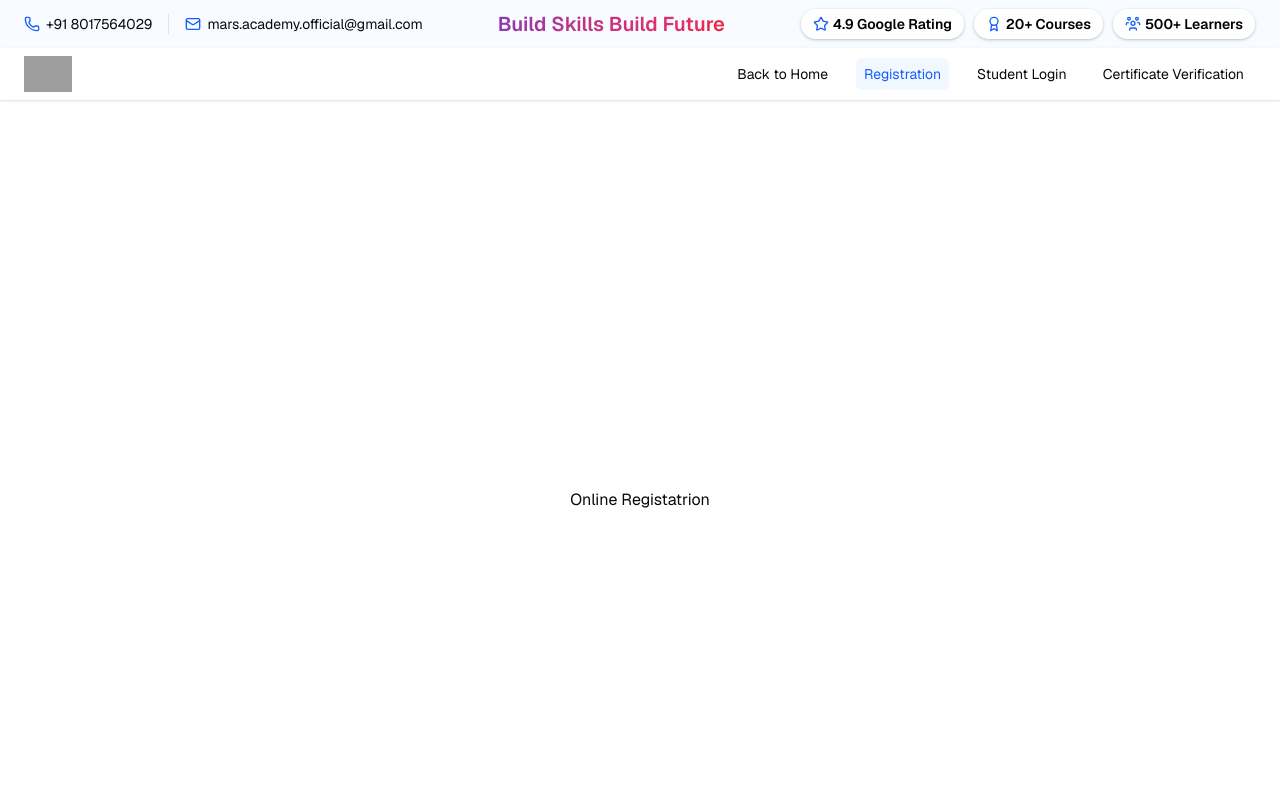
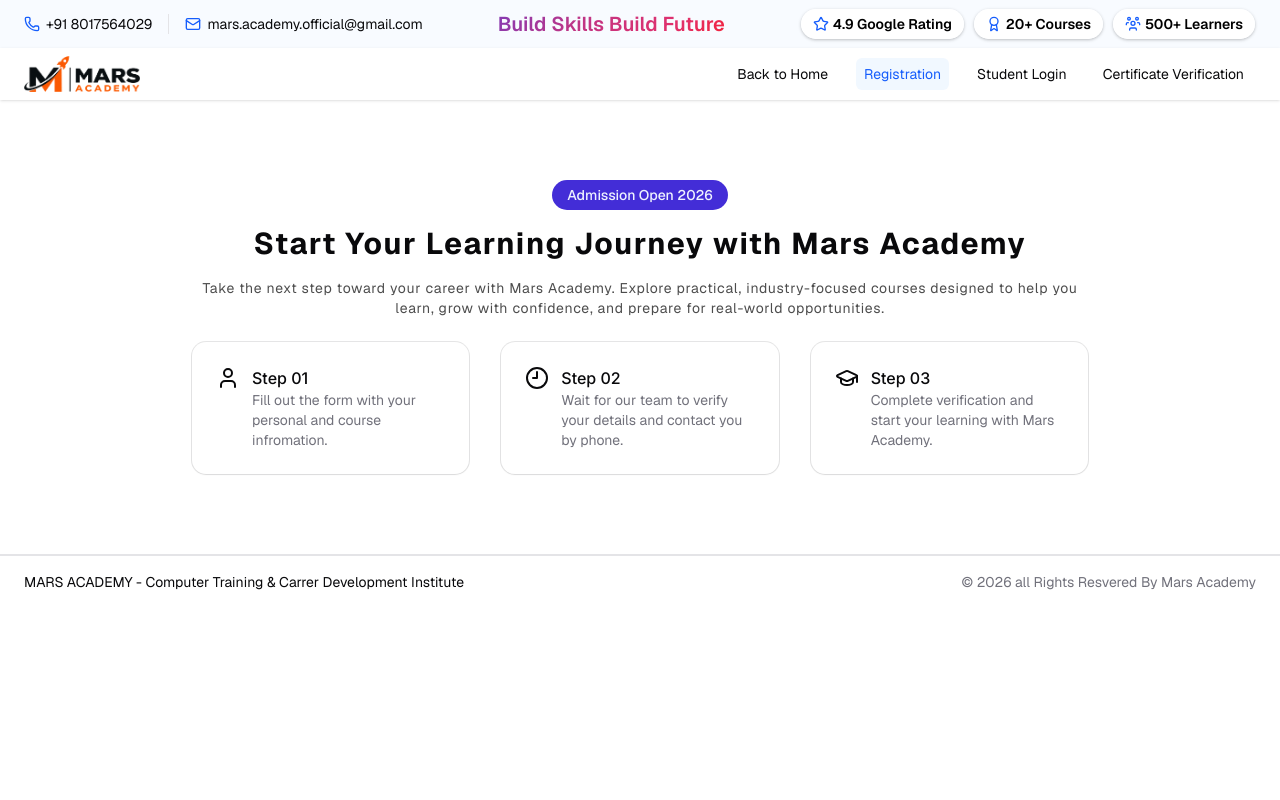
Before and after one commit to ShankarDutta/student-portal-webapp, a Next.js app: page /student-zone/online-registration in a window 1280 px wide. Shown: the top 800 px of the page. Built offline with nearby package versions, Linux system fonts and the light colour scheme; grey boxes are pictures that could not be loaded.

Commit message:
feat: Add Hero Section in Online Registration Page & Add Meta Data

```diff
--- a/src/app/(public)/student-zone/layout.tsx
+++ b/src/app/(public)/student-zone/layout.tsx
@@ -5,10 +5,9 @@
 const StudentZoneLayout = ({ children }: LayoutProps) => {
   return (
     <>
-      <header>
-        <TopBar />
-        <NavBar />
-      </header>
+      <TopBar />
+
+      <NavBar />
 
       {children}
     </>
--- a/src/app/(public)/student-zone/online-registration/page.tsx
+++ b/src/app/(public)/student-zone/online-registration/page.tsx
@@ -1,7 +1,55 @@
+import { Badge } from "@/components/shadcnui/badge";
+import {
+  Card,
+  CardContent,
+  CardDescription,
+  CardTitle,
+} from "@/components/shadcnui/card";
+import { registrationSteps } from "@/lib/infromation";
+import type { Metadata } from "next";
+
+export const metadata: Metadata = {
+  title: "Online Registration - Mars Academy",
+  description:
+    "Register online for professional computer training and career development courses at Mars Academy.",
+};
+
 const page = () => {
   return (
-    <section className="grid h-dvh place-items-center">
-      Online Registatrion
+    <section className="grid place-items-center px-6 py-20">
+      {/* text section  */}
+      <section className="space-y-4 text-center lg:max-w-4xl">
+        <Badge className="p-3.5 text-sm">
+          Admission Open {new Date().getFullYear()}
+        </Badge>
+
+        <h1 className="text-xl font-bold tracking-wider md:text-2xl lg:text-3xl">
+          Start Your Learning Journey with Mars Academy
+        </h1>
+
+        <p className="text-sm tracking-wider text-black/70">
+          Take the next step toward your career with Mars Academy. Explore
+          practical, industry-focused courses designed to help you learn, grow
+          with confidence, and prepare for real-world opportunities.
+        </p>
+
+        {/* Cards Section  */}
+        <section className="mt-6 grid grid-cols-1 gap-8 md:grid-cols-3">
+          {registrationSteps.map((item) => (
+            <Card key={item.id}>
+              <CardContent className="flex-row items-start">
+                <div className="">
+                  <item.icon size={24} />
+                </div>
+                <div className="text-left">
+                  <CardTitle>{item.title}</CardTitle>
+                  <CardDescription>{item.description}</CardDescription>
+                </div>
+              </CardContent>
+            </Card>
+          ))}
+        </section>
+      </section>
     </section>
   );
 };
--- a/src/components/Header/Student-Zone/NavBar.tsx
+++ b/src/components/Header/Student-Zone/NavBar.tsx
@@ -14,7 +14,7 @@
   const path = usePathname();
 
   return (
-    <nav className="flex items-center justify-between px-6 py-2 shadow">
+    <nav className="sticky top-0 flex items-center justify-between px-6 py-2 shadow">
       <Link href={"/student-zone"}>
         <Image
           src="/logo.png"
--- a/src/components/Header/Student-Zone/TopBar.tsx
+++ b/src/components/Header/Student-Zone/TopBar.tsx
@@ -11,7 +11,7 @@
 
 const TopBar = () => {
   return (
-    <section className="hidden bg-blue-400/4 px-6 py-2 lg:flex lg:items-center lg:justify-between">
+    <header className="hidden bg-blue-400/4 px-6 py-2 lg:flex lg:items-center lg:justify-between">
       {/* Contact */}
       <div className="flex shrink-0 items-center gap-4">
         <a
@@ -65,7 +65,7 @@
           <span className="font-semibold text-black">500+ Learners</span>
         </Button>
       </div>
-    </section>
+    </header>
   );
 };
 
--- /dev/null
+++ b/src/components/shadcnui/badge.tsx
@@ -0,0 +1,51 @@
+import { mergeProps } from "@base-ui/react/merge-props"
+import { useRender } from "@base-ui/react/use-render"
+import { cva, type VariantProps } from "class-variance-authority"
+import { cn } from "cn"
+
+const badgeVariants = cva(
+  "group/badge inline-flex h-5 w-fit shrink-0 items-center justify-center gap-1 overflow-hidden rounded-4xl border border-transparent px-2 py-0.5 text-xs font-medium whitespace-nowrap transition-all focus-visible:border-ring focus-visible:ring-[3px] focus-visible:ring-ring/50 has-data-[icon=inline-end]:pr-1.5 has-data-[icon=inline-start]:pl-1.5 aria-invalid:border-destructive aria-invalid:ring-destructive/20 dark:aria-invalid:ring-destructive/40 [&>svg]:pointer-events-none [&>svg]:size-3!",
+  {
+    variants: {
+      variant: {
+        default: "bg-primary text-primary-foreground [a]:hover:bg-primary/80",
+        secondary:
+          "bg-secondary text-secondary-foreground [a]:hover:bg-secondary/80",
+        destructive:
+          "bg-destructive/10 text-destructive focus-visible:ring-destructive/20 dark:bg-destructive/20 dark:focus-visible:ring-destructive/40 [a]:hover:bg-destructive/20",
+        outline:
+          "border-border text-foreground [a]:hover:bg-muted [a]:hover:text-muted-foreground",
+        ghost:
+          "hover:bg-muted hover:text-muted-foreground dark:hover:bg-muted/50",
+        link: "text-primary underline-offset-4 hover:underline",
+      },
+    },
+    defaultVariants: {
+      variant: "default",
+    },
+  }
+)
+
+function Badge({
+  className,
+  variant = "default",
+  render,
+  ...props
+}: useRender.ComponentProps<"span"> & VariantProps<typeof badgeVariants>) {
+  return useRender({
+    defaultTagName: "span",
+    props: mergeProps<"span">(
+      {
+        className: cn(badgeVariants({ variant }), className),
+      },
+      props
+    ),
+    render,
+    state: {
+      slot: "badge",
+      variant,
+    },
+  })
+}
+
+export { Badge, badgeVariants }
--- /dev/null
+++ b/src/lib/infromation.ts
@@ -0,0 +1,25 @@
+import { Clock9Icon, GraduationCap, User } from "lucide-react";
+import { RegistrationStepType } from "./types";
+
+export const registrationSteps: RegistrationStepType[] = [
+  {
+    id: 1,
+    icon: User,
+    title: "Step 01",
+    description: "Fill out the form with your personal and course infromation.",
+  },
+  {
+    id: 2,
+    icon: Clock9Icon,
+    title: "Step 02",
+    description:
+      "Wait for our team to verify your details and contact you by phone.",
+  },
+  {
+    id: 3,
+    icon: GraduationCap,
+    title: "Step 03",
+    description:
+      "Complete verification and start your learning  with Mars Academy.",
+  },
+];
```
Also changed, not shown: src/lib/types.ts (+8 -0 lines), public/logo.png (renamed from public/ChatGPT Image Sep 17, 2026, 05_22_05 PM.png).
